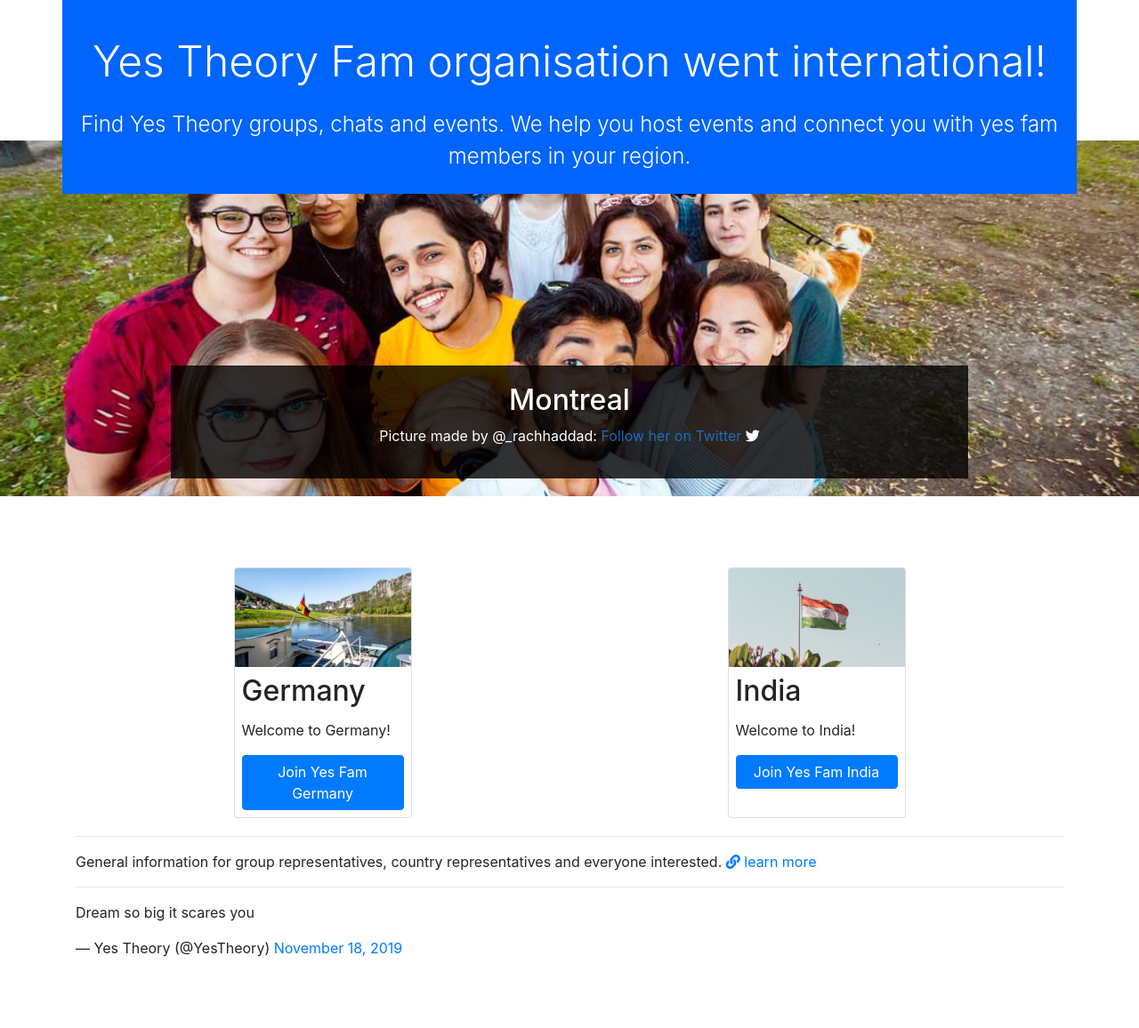
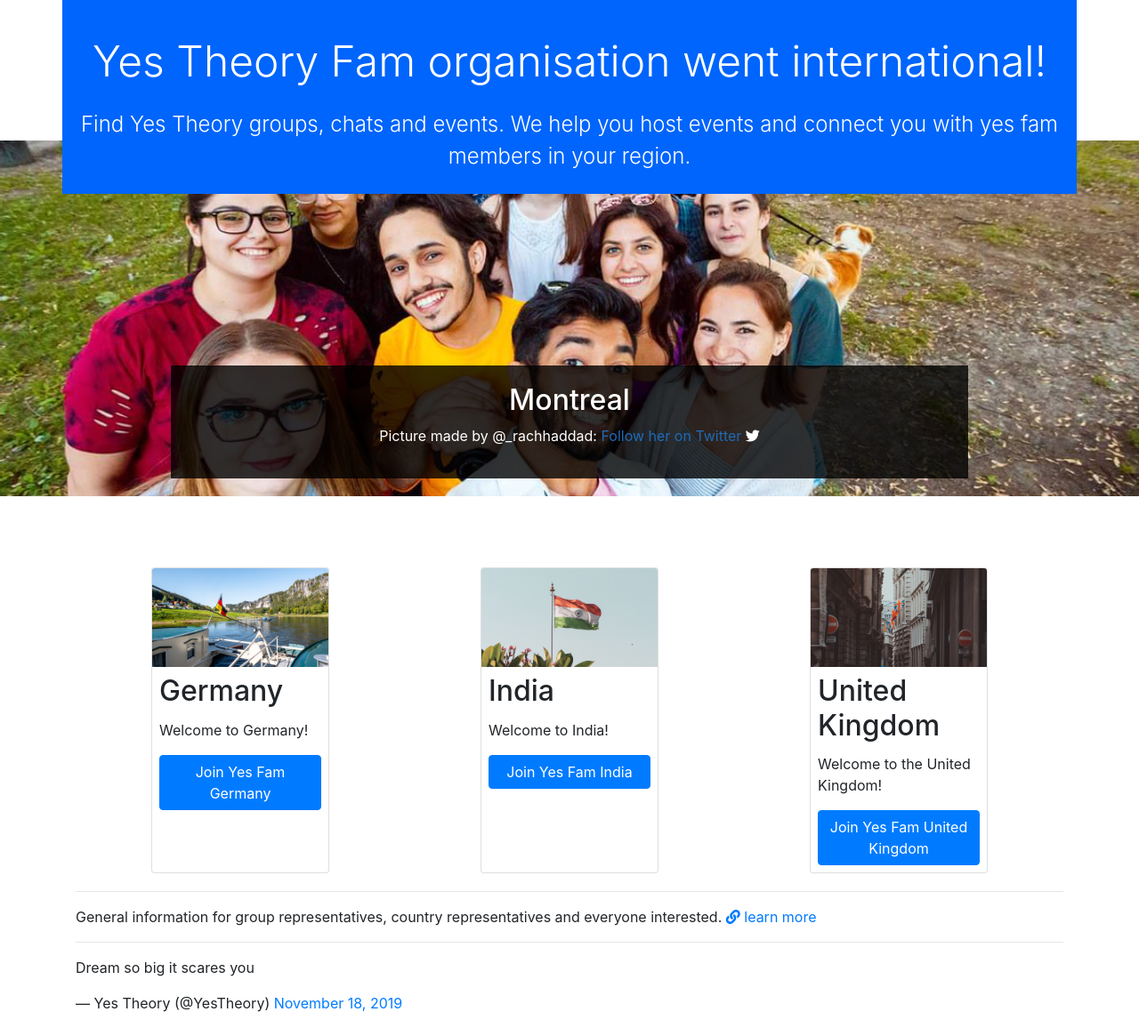
Before and after one commit to Yes-Theory/yes-theory.github.io, a Jekyll site: the page built from index.md, in a window 1280 px wide. Shown: the whole page at 89% size. Built offline with Jekyll 4.4.1, drawn with Linux system fonts in a browser that asks for light colours; nearby versions of some CDN libraries; comment, search, counter and statistics services are not loaded; before the commit the page ends 1094 px from its top, so only the background shows below that.

Commit message:
added uk to overview

```diff
--- a/_layouts/overview.html
+++ b/_layouts/overview.html
@@ -64,6 +64,14 @@
                             <a class="btn btn-primary btn-block" href="./india">Join Yes Fam India</a>
                         </div>
                     </div>
+                    <div class="card yf-overview-card m-1">
+                        <img src="../images/uk/overview.jpg" class="card-img-top" alt="The United Kingdom Flag by Tomáš Gal on Unsplash">
+                        <div class='p-2'>
+                            <h2 class="card-title">United Kingdom</h2>
+                            <p class="card-text">Welcome to the United Kingdom!</p>
+                            <a class="btn btn-primary btn-block" href="./india">Join Yes Fam United Kingdom</a>
+                        </div>
+                    </div>
                 </div>
             </div>
             <hr>
```
Also changed, not shown: images/uk/overview.jpg (added).
